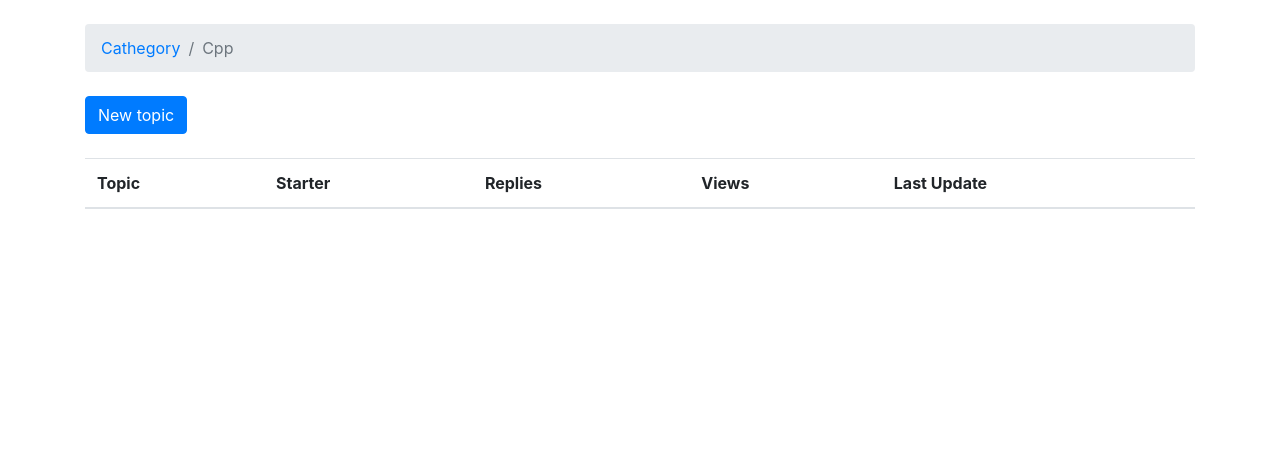
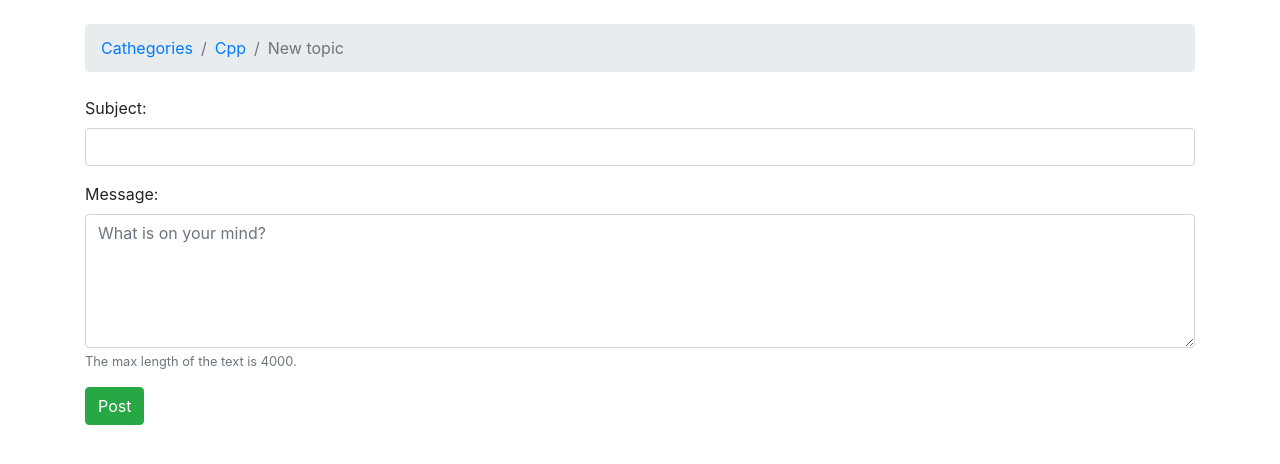
Before and after one commit to MarynaSavchenko/Forum, a Django app: page /Cathegories/3/new_topic in a window 1280 px wide. Shown: the part 56-520 px from the top of the page. Run offline with Django 3.2, Linux system fonts and the light colour scheme; data comes from the database, SQL or seed files in the repository; lists and menus that the app fills with data are empty; some libraries are stand-ins or nearby versions.

Commit message:
'second'

```diff
--- /dev/null
+++ b/cathegory/forms.py
@@ -0,0 +1,16 @@
+from django import forms
+from .models import Topic
+
+
+class NewTopicForm(forms.ModelForm):
+
+    message = forms.CharField(
+        widget=forms.Textarea(attrs={'rows': 5, 'placeholder': 'What is on your mind?'}),
+        max_length = 1000,
+        help_text='The max length of the text is 4000.'
+        )
+
+    class Meta:
+
+        model = Topic
+        fields = ['subject', 'message']
--- a/cathegory/models.py
+++ b/cathegory/models.py
@@ -17,8 +17,8 @@
 
     subject = models.CharField(max_length=125)
     last_updated = models.DateTimeField(auto_now_add=True)
-    cathegory = models.ForeignKey(Cathegory)
-    starter = models.ForeignKey(User)
+    cathegory = models.ForeignKey(Cathegory, related_name='topics')
+    creater = models.ForeignKey(User, null=True, related_name='topics')
 
     def __str__(self):
         return self.subject
@@ -29,5 +29,5 @@
     topic = models.ForeignKey(Topic)
     created_at = models.DateTimeField(auto_now_add=True)
     updated_at = models.DateTimeField(null=True)
-    creator = models.ForeignKey(User, related_name='creator')
+    creater = models.ForeignKey(User, null=True, related_name='posts')
     updater = models.ForeignKey(User, null=True, related_name='updater')
--- /dev/null
+++ b/cathegory/templates/cathegory/new_topic.html
@@ -0,0 +1,17 @@
+{% extends 'cathegory/wrapper.html' %}
+
+{% block title %}Start a New Topic{% endblock %}
+
+{% block breadcrumb %}
+  <li class="breadcrumb-item"><a href="{% url 'cathegories' %}">Cathegories</a></li>
+  <li class="breadcrumb-item"><a href="{% url 'cathegory_topics' cathegory.pk %}">{{ cathegory.name }}</a></li>
+  <li class="breadcrumb-item active">New topic</li>
+{% endblock %}
+
+{% block content %}
+  <form method="post" novalidate>
+    {% csrf_token %}
+    {% include 'includes/form.html' %}
+    <button type="submit" class="btn btn-success">Post</button>
+  </form>
+{% endblock %}
--- a/cathegory/templates/cathegory/topics.html
+++ b/cathegory/templates/cathegory/topics.html
@@ -24,10 +24,10 @@
       </tr>
     </thead>
     <tbody>
-      {% for topic in board.topics.all %}
+      {% for topic in cathegory.topics.all %}
         <tr>
           <td>{{ topic.subject }}</td>
-          <td>{{ topic.starter.username }}</td>
+          <td>{{ topic.creater.username }}</td>
           <td>0</td>
           <td>0</td>
           <td>{{ topic.last_updated }}</td>
--- /dev/null
+++ b/cathegory/templates/includes/form.html
@@ -0,0 +1,28 @@
+{% load widget_tweaks %}
+
+{% for field in form %}
+  <div class="form-group">
+    {{ field.label_tag }}
+
+    {% if form.is_bound %}
+      {% if field.errors %}
+        {% render_field field class="form-control is-invalid" %}
+        {% for error in field.errors %}
+          <div class="invalid-feedback">
+            {{ error }}
+          </div>
+        {% endfor %}
+      {% else %}
+        {% render_field field class="form-control is-valid" %}
+      {% endif %}
+    {% else %}
+      {% render_field field class="form-control" %}
+    {% endif %}
+
+    {% if field.help_text %}
+      <small class="form-text text-muted">
+        {{ field.help_text }}
+      </small>
+    {% endif %}
+  </div>
+{% endfor %}
--- a/cathegory/urls.py
+++ b/cathegory/urls.py
@@ -23,7 +23,7 @@
 
     url(r'^$',  ListView.as_view(queryset = Cathegory.objects.all()[:20], template_name = "cathegory/cathegories.html"), name='cathegories'),
     url(r'^Cathegories/(?P<pk>\d+)/$', views.cathegory_topics, name='cathegory_topics'),
-    url(r'^Cathegories/(?P<pk>\d+)/new_topic$', views.cathegory_topics, name='new_topic'),
+    url(r'^Cathegories/(?P<pk>\d+)/new_topic$', views.new_topic, name='new_topic'),
 
 
 
--- a/cathegory/views.py
+++ b/cathegory/views.py
@@ -1,14 +1,40 @@
-from django.shortcuts import render
-from django.http import Http404
-from .models import Topic, Cathegory
+from django.shortcuts import render, get_object_or_404, redirect
+from .models import Topic, Cathegory, Post
+from django.contrib.auth.models import User
+from .forms import NewTopicForm
 
 # Create your views here.
 
 def cathegory_topics(request, pk):
 
-    try:
-        cathegory = Cathegory.objects.get(pk=pk)
-    except Board.DoesNotExist:
-        raise Http404
+    cathegory = get_object_or_404(Cathegory, pk=pk)
+    return render(request, 'cathegory/topics.html', {'cathegory':cathegory})
 
-    return render(request, 'cathegory/topics.html', {'cathegory':cathegory})
+
+def new_topic(request, pk):
+
+    cathegory = get_object_or_404(Cathegory, pk=pk)
+    user = User.objects.first()
+
+    if request.method == 'POST':
+
+        form = NewTopicForm(request.POST)
+        if form.is_valid():
+
+            topic = form.save(commit = False)
+            topic.cathegory = cathegory
+            topic.creater = user
+            topic.save()
+            post = Post.objects.create(
+                message = form.cleaned_data.get('message'),
+                topic = topic,
+                creater = user
+            )
+
+        return redirect('cathegory_topics', pk=cathegory.pk)  # TODO: redirect to the created topic page
+
+    else:
+
+        form = NewTopicForm()
+
+    return render(request, 'cathegory/new_topic.html', {'cathegory':cathegory, 'form':form})
--- a/forum/settings.py
+++ b/forum/settings.py
@@ -31,6 +31,7 @@
 # Application definition
 
 INSTALLED_APPS = [
+    'widget_tweaks',
     'cathegory',
     'django.contrib.admin',
     'django.contrib.auth',
```
Also changed, not shown: cathegory/migrations/0004_auto_20180605_1221.py (added), db.sqlite3.
